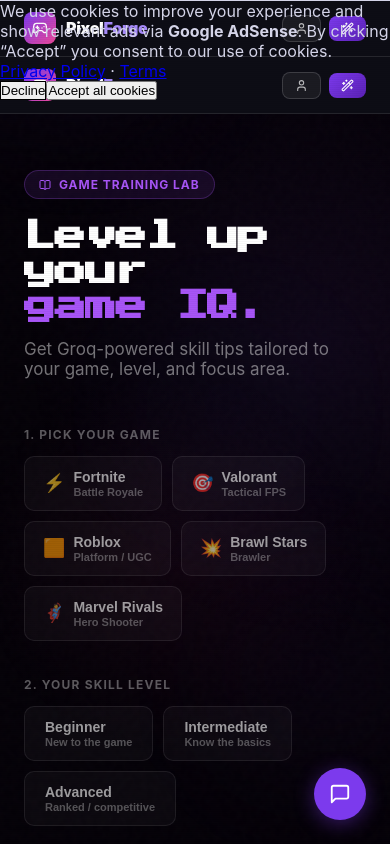
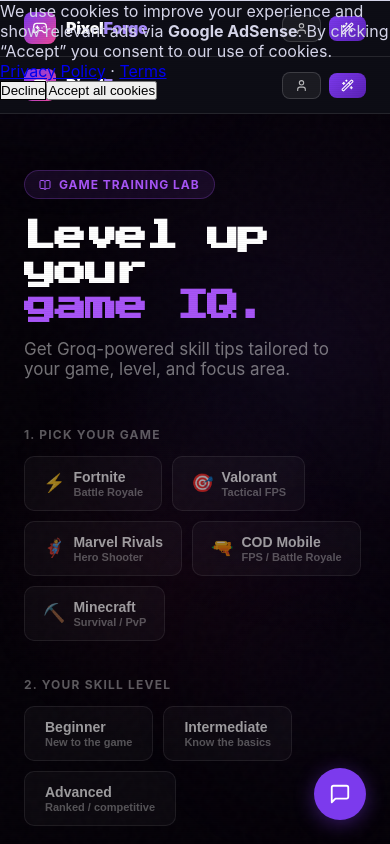
Before and after one commit to infosiva/pixelforge, a Next.js app: page /train in a window 390 px wide. Shown: the top 844 px of the page. Built offline with nearby package versions, Linux system fonts and the light colour scheme.

Commit message:
feat(train): trim to trending games — Fortnite/Valorant/Marvel Rivals/COD Mobile/Minecraft; lazy-init Groq

```diff
--- a/app/api/train-tips/route.ts
+++ b/app/api/train-tips/route.ts
@@ -3,9 +3,8 @@
 
 export const runtime = 'nodejs'
 
-const groq = new Groq({ apiKey: process.env.GROQ_API_KEY })
-
 export async function POST(req: NextRequest) {
+  const groq = new Groq({ apiKey: process.env.GROQ_API_KEY })
   try {
     const { game, level, focus } = await req.json()
     if (!game || !level) return NextResponse.json({ error: 'game and level required' }, { status: 400 })
--- a/app/train/page.tsx
+++ b/app/train/page.tsx
@@ -5,11 +5,11 @@
 import { Swords, Target, Zap, BookOpen, ChevronDown } from 'lucide-react'
 
 const GAMES = [
-  { id: 'fortnite',      label: 'Fortnite',       emoji: '⚡', genre: 'Battle Royale' },
-  { id: 'valorant',      label: 'Valorant',        emoji: '🎯', genre: 'Tactical FPS' },
-  { id: 'roblox',        label: 'Roblox',          emoji: '🟧', genre: 'Platform / UGC' },
-  { id: 'brawl-stars',   label: 'Brawl Stars',     emoji: '💥', genre: 'Brawler' },
-  { id: 'marvel-rivals', label: 'Marvel Rivals',   emoji: '🦸', genre: 'Hero Shooter' },
+  { id: 'fortnite',      label: 'Fortnite',         emoji: '⚡', genre: 'Battle Royale' },
+  { id: 'valorant',      label: 'Valorant',          emoji: '🎯', genre: 'Tactical FPS' },
+  { id: 'marvel-rivals', label: 'Marvel Rivals',     emoji: '🦸', genre: 'Hero Shooter' },
+  { id: 'cod-mobile',    label: 'COD Mobile',        emoji: '🔫', genre: 'FPS / Battle Royale' },
+  { id: 'minecraft',     label: 'Minecraft',         emoji: '⛏️', genre: 'Survival / PvP' },
 ]
 
 const LEVELS = [
@@ -19,11 +19,11 @@
 ]
 
 const FOCUS_AREAS: Record<string, string[]> = {
-  fortnite:      ['Building & Editing', 'Aim & Tracking', 'Zone Rotation', 'Loot Priority', 'End Game'],
-  valorant:      ['Aim & Crosshair Placement', 'Agent Abilities', 'Map Control', 'Economy', 'Comms & Callouts'],
-  roblox:        ['Game Mechanics', 'Scripting Basics', 'Building in Studio', 'Monetisation'],
-  'brawl-stars': ['Brawler Selection', 'Gem Grab Strategy', 'Showdown Tips', 'Heist & Siege', 'Trophy Pushing'],
+  fortnite:        ['Building & Editing', 'Aim & Tracking', 'Zone Rotation', 'Loot Priority', 'End Game'],
+  valorant:        ['Aim & Crosshair Placement', 'Agent Abilities', 'Map Control', 'Economy', 'Comms & Callouts'],
   'marvel-rivals': ['Hero Mechanics', 'Team Composition', 'Positioning', 'Ability Combos', 'Counter-Picking'],
+  'cod-mobile':    ['Gunsmith & Loadout', 'Movement & Strafing', 'BR Drop & Rotation', 'Ranked Push', 'Scorestreaks'],
+  minecraft:       ['PvP Combat', 'Speedrunning', 'Resource Management', 'Redstone Logic', 'Crystal PvP'],
 }
 
 interface Tip {
```
